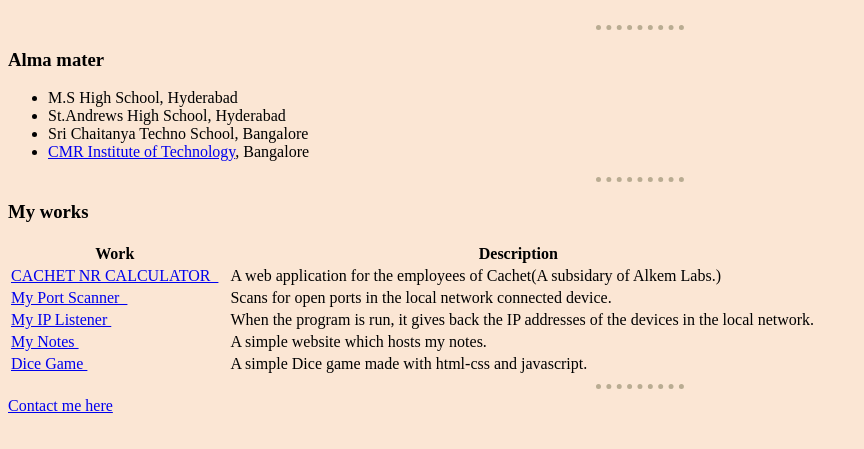
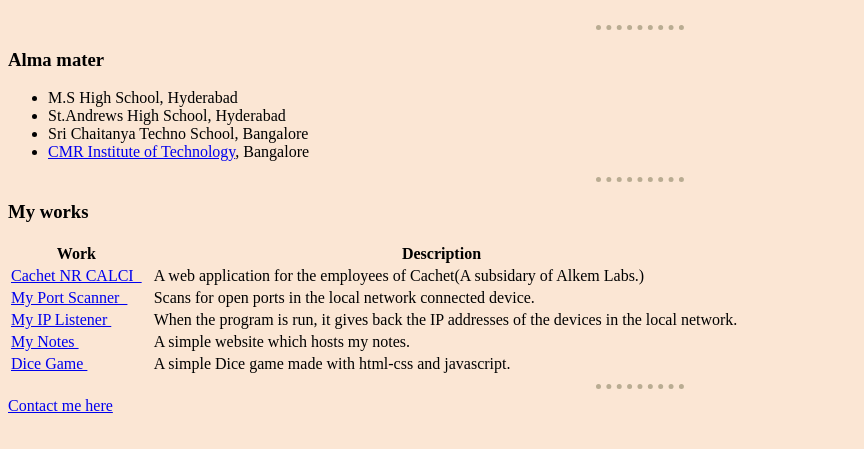
Before and after one commit to amartyanambiar/mysite, a plain HTML site: page index.html in a window 1280 px wide. Shown: the part 197-646 px from the top of the page, without its empty margins (0-864 px from the left). Drawn offline with Linux system fonts and the light colour scheme.

Commit message:
Update index.html

```diff
--- a/index.html
+++ b/index.html
@@ -37,7 +37,7 @@
       </tr>
     </thead>
     <tr>
-      <td><a href="https://amartyanambiar.github.io/cachetnr/#">CACHET NR CALCULATOR&nbsp;&nbsp;</a></td>
+      <td><a href="https://amartyanambiar.github.io/cachetnr/#">Cachet NR CALCI&nbsp;&nbsp;</a></td>
       <td>&nbsp;&nbsp;A web application for the employees of Cachet(A subsidary of Alkem Labs.)</td>
     </tr>
     <tr>
```
